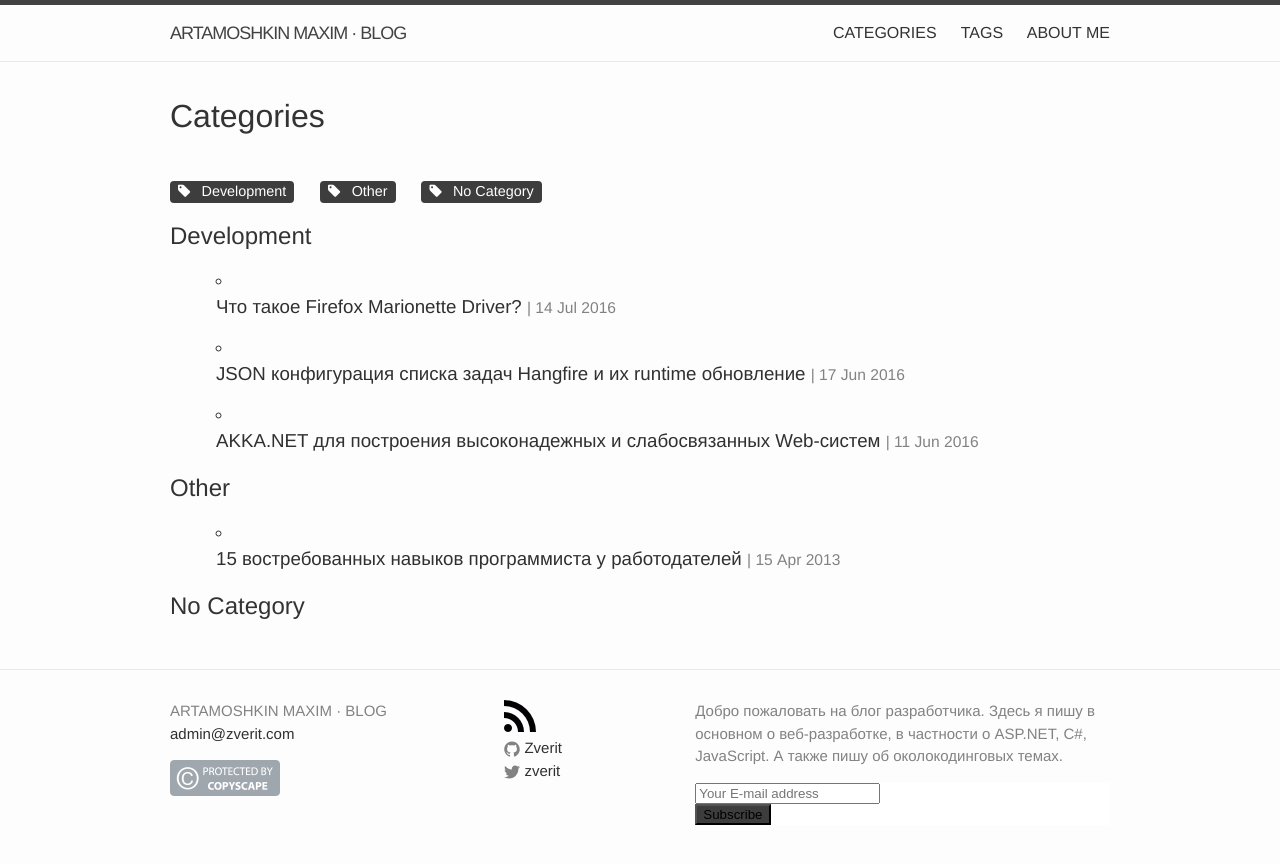
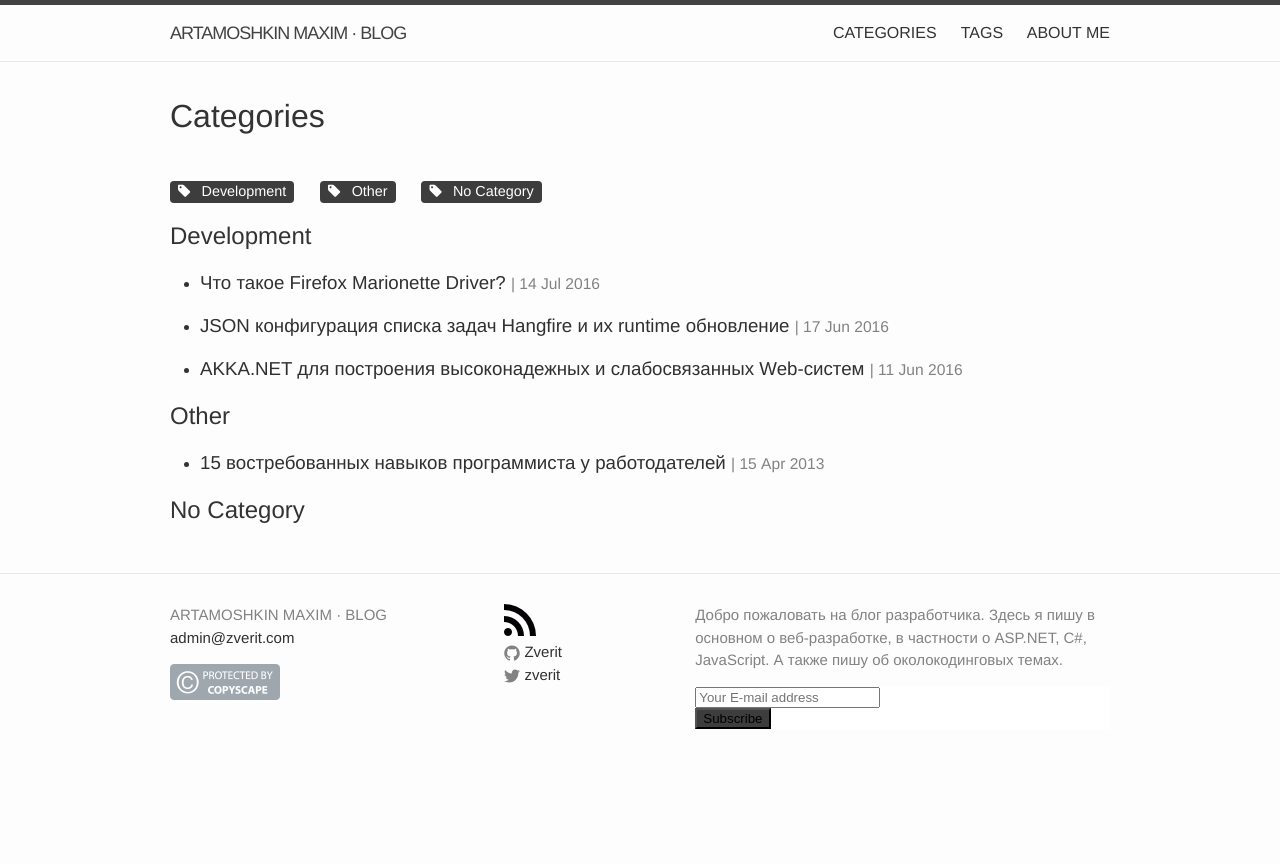
Before and after one commit to martamoshkin/blog.zverit.com, a Jekyll site: the page built from category.html, in a window 1280 px wide. Shown: the top 864 px of the page. Built offline with Jekyll 4.4.1, drawn with Linux system fonts in a browser that asks for light colours; nearby versions of some CDN libraries; comment, search, counter and statistics services are not loaded.

Commit message:
Update _layout.scss

```diff
--- a/_sass/_layout.scss
+++ b/_sass/_layout.scss
@@ -302,7 +302,7 @@
     }
 }
 
-.tags-expo-section {
+.expo-section {
     ul {
       list-style-type: circle;
       list-style-position: inside;
```
